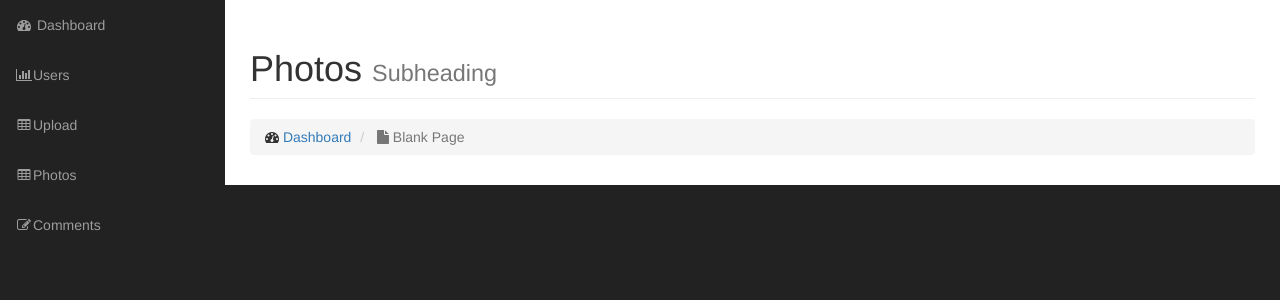
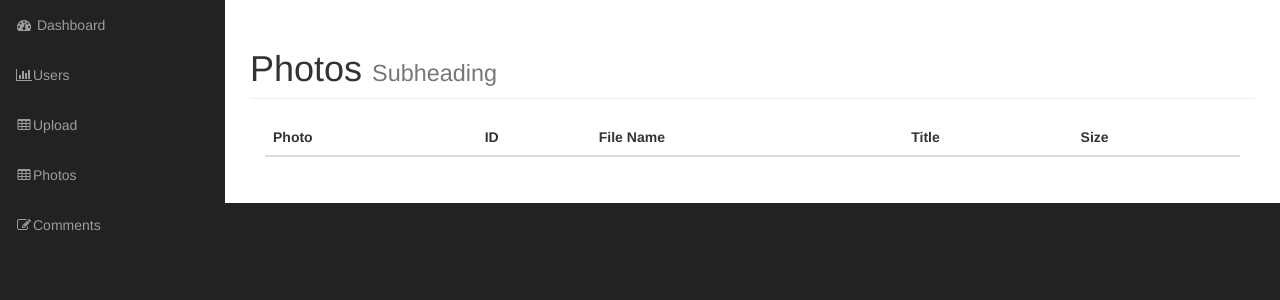
Before and after one commit to hoangdh912/gallery, a PHP site: page /admin/photos.php in a window 1280 px wide. Shown: the part 51-351 px from the top of the page. Run offline with PHP 8.4, Linux system fonts and the light colour scheme; lists and menus that the app fills with data are empty; some libraries are stand-ins or nearby versions.

Commit message:
Photo Class 17 done

```diff
--- a/admin/includes/photo.php
+++ b/admin/includes/photo.php
@@ -17,7 +17,7 @@ class Photo extends Db_object {
 	public $upload_errors_array = array(
 
   UPLOAD_ERR_OK           => "There is no error",
-	UPLOAD_ERR_INI_SIZE		=> "The uploaded file exceeds the upload_max_filesize directive in php.ini",
+	UPLOAD_ERR_INI_SIZE		  => "The uploaded file exceeds the upload_max_filesize directive in php.ini",
 	UPLOAD_ERR_FORM_SIZE    => "The uploaded file exceeds the MAX_FILE_SIZE directive that was specified in the HTML form",
 	UPLOAD_ERR_PARTIAL      => "The uploaded file was only partially uploaded.",
 	UPLOAD_ERR_NO_FILE      => "No file was uploaded.",
@@ -47,9 +47,49 @@ class Photo extends Db_object {
 		  $this->tmp_path = $file['tmp_name'];
 	  	$this->type     = $file['type'];
 		  $this->size     = $file['size'];
+		  }
 
+    }
+
+		public function save(){
+			if($this->photo_id){
+				$this->update();
+			} else {
+
+				if(!empty($this->errors)) {
+					return false;
+				}
+
+				if(empty($this->filename) || empty($this->tmp_path)){
+					$this->errors[] = "the file was not available";
+					return false;
+				}
+
+				$target_path = SITE_ROOT . DS . 'admin' . DS . $this->upload_directory . DS . $this->filename;
+
+				if(file_exists($target_path)) {
+					$this->errors[] = "The file {$this->filename} already exists";
+					return false;
+				}
+
+				if(move_uploaded_file($this->tmp_path, $target_path)) {
+
+					if(	$this->create()) {
+
+						unset($this->tmp_path);
+						return true;
+
+					}
+
+				} else {
+
+					$this->errors[] = "the file directory probably does not have permission";
+					return false;
 
 				  }
 
 		   	}
+
 		}
+
+}
--- a/admin/photos.php
+++ b/admin/photos.php
@@ -27,14 +27,32 @@
                             Photos
                             <small>Subheading</small>
                         </h1>
-                        <ol class="breadcrumb">
-                            <li>
-                                <i class="fa fa-dashboard"></i>  <a href="index.html">Dashboard</a>
-                            </li>
-                            <li class="active">
-                                <i class="fa fa-file"></i> Blank Page
-                            </li>
-                        </ol>
+
+                        <div class="col-md-12">
+                          <table class="table table-hover">
+                            <thead>
+                              <tr>
+                                <th>Photo</th>
+                                <th>ID</th>
+                                <th>File Name</th>
+                                <th>Title</th>
+                                <th>Size</th>
+                              </tr>
+                            </thead>
+
+                            <tbody>
+                              <tr>
+                                <td></td>
+                                <td></td>
+                                <td></td>
+                                <td></td>
+                                <td></td>
+                              </tr>
+                            </tbody>
+
+                          </table> <!-- End of Table -->
+                        </div>
+
                     </div>
                 </div>
                 <!-- /.row -->
```
Also changed, not shown: admin/upload.php (+104 -11 lines). Lines whose indentation alone changed are shown as unchanged.
